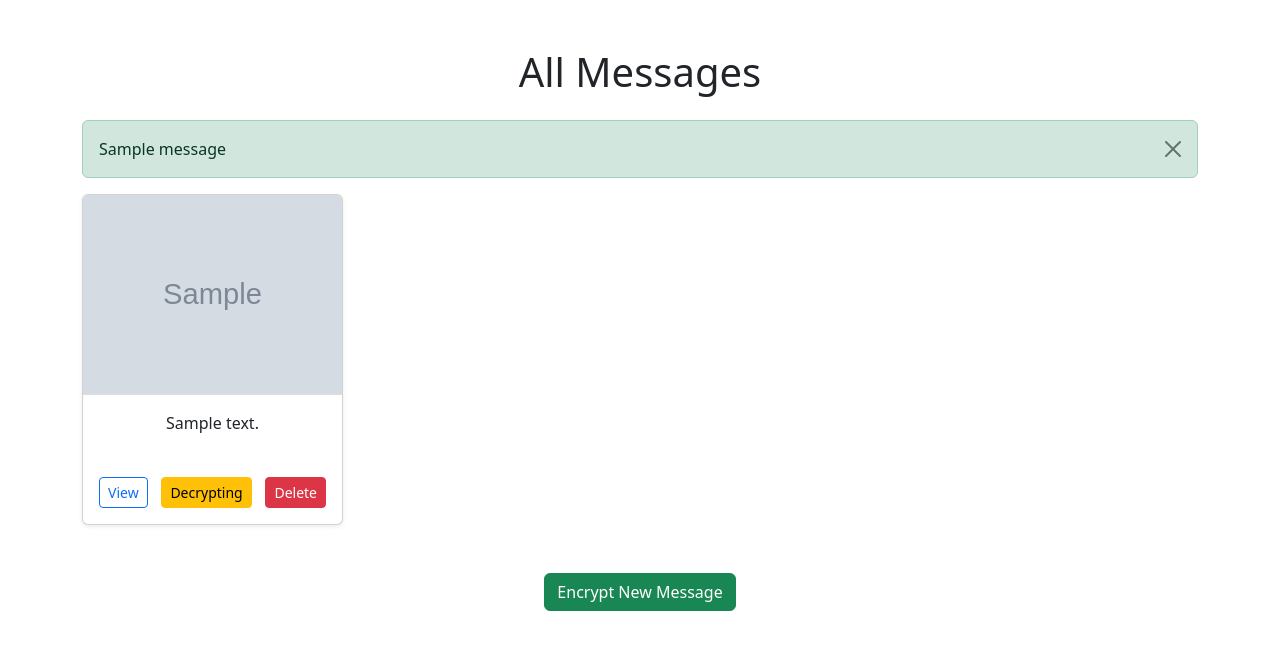
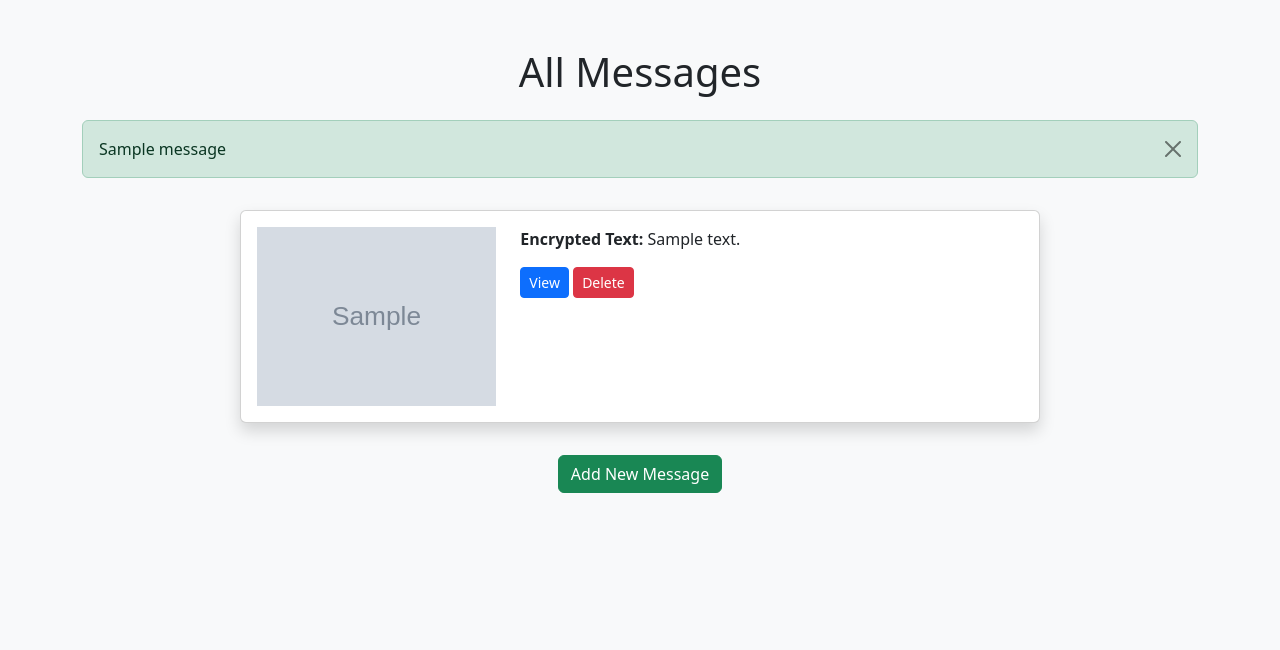
Before and after one commit to namur1408/Steganography-Web-Application, a Flask app: page / in a window 1280 px wide. Shown: the top 650 px of the page. Run offline with Flask 3, Linux system fonts and the light colour scheme; tables that the repository leaves empty hold one stand-in row (values such as "Sample post"); grey boxes marked "Sample" are stand-in pictures; one stand-in notice (Sample message) is shown.

Commit message:
changing html style

```diff
--- a/templates/index.html
+++ b/templates/index.html
@@ -5,37 +5,32 @@
     <meta name="viewport" content="width=device-width, initial-scale=1.0">
     <title>All Messages</title>
     <link href="https://cdn.jsdelivr.net/npm/bootstrap@5.3.8/dist/css/bootstrap.min.css" rel="stylesheet">
-
     <style>
-        .card-img-top {
-            width: 100%;
-            height: 200px;
-            object-fit: cover;
-            border-bottom: 1px solid #ddd;
+        body {
+            background-color: #f8f9fa;
         }
-        .card {
-            transition: transform 0.2s ease-in-out;
+        .message-container {
+            max-width: 800px;
+            margin: 2rem auto;
         }
-        .card:hover {
-            transform: scale(1.03);
+        .message-card {
+            margin-bottom: 1rem;
         }
-        .card-text {
-            height: 50px;
-            overflow: hidden;
-            text-overflow: ellipsis;
+        .preview-img {
+            max-height: 200px;
+            object-fit: contain;
         }
     </style>
 </head>
 <body>
     <div class="container mt-5">
-
         <h1 class="text-center mb-4">All Messages</h1>
 
-    <!-- Flash messages -->
+        <!-- Flash Messages -->
         {% with messages = get_flashed_messages(with_categories=true) %}
             {% if messages %}
                 {% for category, message in messages %}
-                <div class="alert alert-{{ category }} alert-dismissible fade show" role="alert">
+                    <div class="alert alert-{{ 'success' if category == 'success' else 'danger' }} alert-dismissible fade show" role="alert">
                         {{ message }}
                         <button type="button" class="btn-close" data-bs-dismiss="alert" aria-label="Close"></button>
                     </div>
@@ -43,26 +38,36 @@
             {% endif %}
         {% endwith %}
 
+        <!-- Messages List -->
+        <div class="message-container">
+            {% if messages %}
+                {% for message in messages %}
+                    <div class="card message-card shadow">
+                        <div class="card-body">
                             <div class="row">
-        {% for m in messages %}
-            <div class="col-md-3 col-sm-6 mb-4">
-                <div class="card shadow-sm h-100">
-                    {% if m.photo %}
-                        <img src="{{ url_for('static', filename=m.photo.split('static/')[-1]) }}"
-                             class="card-img-top" alt="Message image">
+                                <div class="col-md-4">
+                                    {% if message.photo %}
+                                        <img src="{{ url_for('static', filename=message.photo.split('static/')[-1]) }}"
+                                             class="img-fluid preview-img" alt="Message Image">
                                     {% else %}
-                        <img src="https://via.placeholder.com/300x200?text=No+Image"
-                             class="card-img-top" alt="No image">
+                                        <img src="https://via.placeholder.com/200x150?text=No+Image"
+                                             class="img-fluid preview-img" alt="No Image">
                                     {% endif %}
-
-                    <div class="card-body text-center">
-                        <p class="card-text">{{ m.text }}</p>
-                        <div class="d-flex justify-content-between mt-2">
-                            <a href="{{ url_for('messages.view_photo', id=m.id) }}" class="btn btn-outline-primary btn-sm">View</a>
-                            <a href="{{ url_for('messages.decrypted_message', id=m.id) }}" class="btn btn-warning btn-sm">Decrypting</a>
-                            <form action="{{ url_for('messages.delete_message', id=m.id) }}" method="POST" style="display:inline;">
+                                </div>
+                                <div class="col-md-8">
+                                    <p class="card-text">
+                                        <strong>Encrypted Text:</strong>
+                                        {% if message.text %}
+                                            {{ message.text }}
+                                        {% else %}
+                                            <span class="text-muted">No text placeholder.</span>
+                                        {% endif %}
+                                    </p>
+                                    <div class="mt-2">
+                                        <a href="{{ url_for('messages.view_photo', id=message.id) }}" class="btn btn-primary btn-sm">View</a>
+                                        <form action="{{ url_for('messages.delete_message', id=message.id) }}" method="POST" style="display:inline;">
                                             <button type="submit" class="btn btn-danger btn-sm"
-                                    onclick="return confirm('Are you sure you want to delete this message?');">
+                                                onclick="return confirm('Are you sure you want to delete it?');">
                                                 Delete
                                             </button>
                                         </form>
@@ -70,11 +75,16 @@
                                 </div>
                             </div>
                         </div>
+                    </div>
                 {% endfor %}
+            {% else %}
+                <p class="text-center text-muted">No messages found.</p>
+            {% endif %}
         </div>
 
+        <!-- Add New Message Button -->
         <div class="text-center mt-4">
-        <a href="{{ url_for('messages.encrypted_message') }}" class="btn btn-success">Encrypt New Message</a>
+            <a href="{{ url_for('messages.encrypted_message') }}" class="btn btn-success">Add New Message</a>
         </div>
     </div>
 
```
Also changed, not shown: templates/encrypted.html (+35 -9 lines), templates/view.html (+46 -7 lines). Lines whose indentation alone changed are shown as unchanged.
